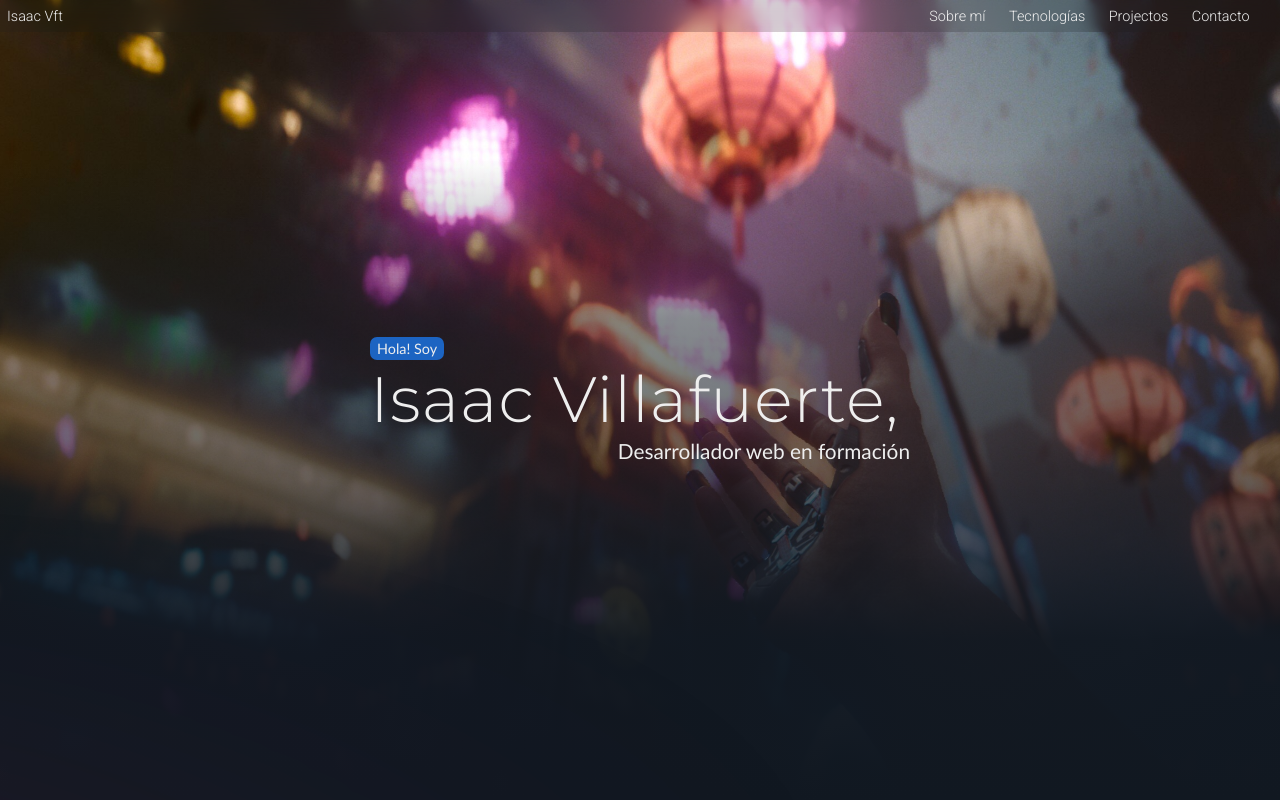
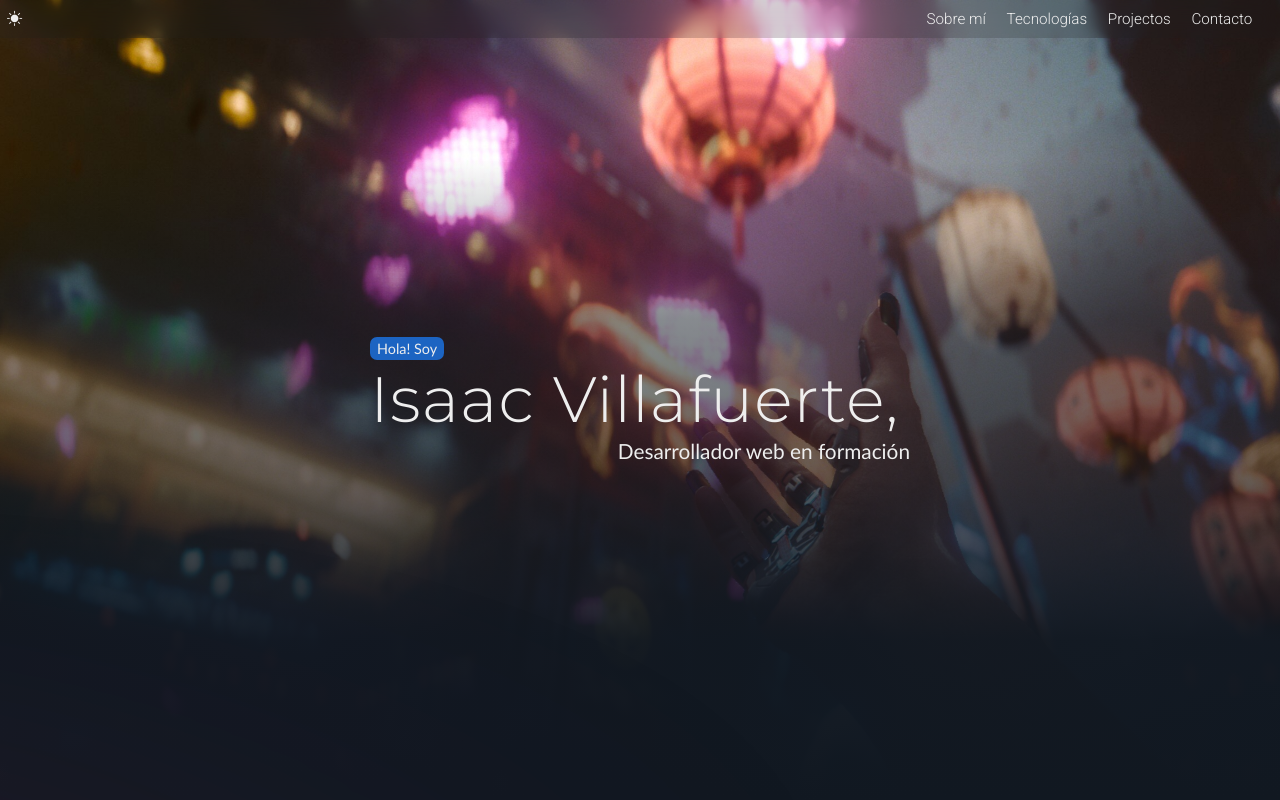
Before and after one commit to Isaviil/PortfolioV2, a React (Vite) app in the folder my-portfolio/: page / in a window 1280 px wide. Shown: the top 800 px of the page. Built offline with nearby package versions, Linux system fonts and the light colour scheme; a web font is replaced by a local one.

Commit message:
nightmode/lightmode toggle
Added  the option and animations to toggle between night and light mode

```diff
--- a/my-portfolio/src/components/MyProjects.scss
+++ b/my-portfolio/src/components/MyProjects.scss
@@ -4,7 +4,7 @@
 .my-projects{
     @include mixins.flex-position(flex, column, center, center);
     width: 100%;
-    height: auto;
+    height: 72vh;
     background-color: var(--color-bg);
     color: var(--color-text);
     gap: 10px;
@@ -26,7 +26,8 @@
         max-width: 1235px;
         background-color: var(--background-about-me);
         border-radius: 8px;
-
+        padding: 5px 5px;
+        z-index: 1;
 
         .projects{
             padding: 5px 7px;
@@ -116,7 +117,7 @@
 
     @include mixins.respond-to(lg){
 
-
+       height: auto;
 
         p{
             font-size: .98em;
--- a/my-portfolio/src/components/NavBar.jsx
+++ b/my-portfolio/src/components/NavBar.jsx
@@ -71,9 +71,7 @@ function handleScroll(ref) {
 
 
 
-    //3. Resize Listener
-
-    //Debounce
+    //3. Resize Listener with debounce
 
     const debounceRef = useRef();
 
@@ -142,10 +140,62 @@ function handleScroll(ref) {
 
 
 
+    //5. Toggle night/light btn
+
+    //Checking the state night/light mode
+
+    const [nightMode, setNightMode] = useState(true);
+    const moonRef = useRef();
+    const sunRef = useRef();
+    let isAnimating = useRef(false);
+
+
+    const safeToggle = () =>{
+        if (isAnimating.current){
+                return;
+        } else {
+                isAnimating.current = true;
+                setNightMode(!nightMode);
+        }
+    }
+
+    useEffect(()=>{
+
+        document.body.setAttribute("data-theme", nightMode? "dark": "light");
+
+        if (nightMode){
+            let tl = gsap.timeline();
+            tl.fromTo(moonRef.current, {opacity: 1}, {opacity: 0, duration: .3, ease: "power2.out"})
+            .fromTo(sunRef.current, {opacity: 0}, {opacity: 1, duration: .6, ease: "power2.out",
+                onComplete: ()=>{
+                    isAnimating.current = false;
+                }
+            })
+
+        } else {
+            let tl = gsap.timeline();
+            tl.fromTo(sunRef.current, {opacity: 1}, {opacity: 0, duration: .3, ease: "power2.out"})
+            .fromTo(moonRef.current, {opacity: 0}, {opacity: 1, duration: .6, ease: "power2.out",
+                onComplete: ()=>{
+                    isAnimating.current = false;
+                }
+            })
+        }
+
+
+
+
+    }, [nightMode])
+
+
+
+
+
     return (
        <nav className="nav" ref={navContainerRef}>
             <div className="nav-one" ref={navOneRef}>
-                <h2>Isaac Vft</h2>
+                    <i className="bi bi-sun-fill" ref={sunRef} onClick={safeToggle}></i>
+                    <i className="bi bi-moon-fill" ref={moonRef} onClick={safeToggle}></i>
             </div>
 
             <div className="hamburguer-menu">
--- a/my-portfolio/src/components/NavBar.scss
+++ b/my-portfolio/src/components/NavBar.scss
@@ -8,16 +8,16 @@
     @include mixins.flex-position(flex, null, space-between, center);
     position: fixed;
     width: 100%;
-    height: 6vh;
-    max-height: 32px;
+    height: auto;
+    max-height: 40px;
     top: 0;
     align-items: center;
     z-index: 10;
-    background: var(--background-about-me);
+    background: var(--nav-background);
     backdrop-filter: blur(10px);
     -webkit-backdrop-filter: blur(10px); /* Safari support */
     cursor: default;
-    padding: 7px 7px;
+    padding: 10px 7px;
 
 
     .hamburguer-menu{
@@ -25,11 +25,21 @@
     }
 
     &-one{
-        width: auto;
+        position: relative;
+        height: 18.4px;
 
-        h2{
+           .bi{
+            position: absolute;
+            top: 0;
             @extend %nav-basic-font;
-        }
+            cursor: pointer;
+           }
+
+           .bi-moon-fill{
+            opacity: 0;
+            pointer-events: none;
+           }
+
     }
 
     &-two{
--- a/my-portfolio/src/components/TechSkills.scss
+++ b/my-portfolio/src/components/TechSkills.scss
@@ -53,7 +53,7 @@
                         font-family: variables.$font-Montserrat;
                         font-weight: variables.$font-weight-03;
                         padding: 10px 10px;
-                        background-color: variables.$color-bg-skills;
+                        background-color: var(--background-tech);
                         border-radius: 10px;
 
                         &:hover{
--- a/my-portfolio/src/index.css
+++ b/my-portfolio/src/index.css
@@ -29,6 +29,7 @@
 
 /*variables*/
 
+/*dark mode*/
 :root {
   --color-bg: #111821;
   --color-text: #eee;
@@ -37,9 +38,27 @@
   --background-index-color-3: rgba(17, 24, 33, 0.973);
   --background-index-color-4: #111821;
   --background-hello: rgb(28, 100, 194);
+  --nav-background: rgba(32, 32, 32, 0.19);
   --nav-options-hover: rgb(207, 32, 32);
   --background-about-me: rgba(32, 32, 32, 0.19);
   --background-tech: rgb(46, 17, 73);
   --color-about-me: rgb(182, 29, 113);
   --color-circleTwo: rgba(38, 156, 253, 0.979);
 }
+
+
+/*light mode*/
+body[data-theme= "light"]{
+  --color-bg: #d5d5d5;
+  --color-text: #000000;
+  --background-index-color-1: rgba(117, 119, 122, 0.507);
+  --background-index-color-2: #d5d5d591;
+  --background-index-color-3: #d5d5d5ec;
+  --background-index-color-4: #d5d5d5;
+  --background-hello: rgba(242, 245, 255, 0.836);
+  --nav-background: rgba(255, 255, 255, 0.61);
+  --nav-options-hover: rgb(207, 32, 32);
+  --background-about-me: rgba(91, 129, 255, 0.185);
+  --background-tech: #6aa0df;
+  --color-about-me: rgb(168, 83, 130);
+}
--- a/my-portfolio/src/styles/_placeholders.scss
+++ b/my-portfolio/src/styles/_placeholders.scss
@@ -1,5 +1,5 @@
 @use '../styles/mixins';
 
 %nav-basic-font{
-    @include mixins.font-properties(.9em, "Roboto", 300, var(--color-text))
+    @include mixins.font-properties(.95em, "Roboto", 300, var(--color-text))
 }
```
